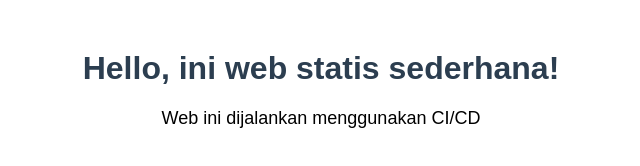
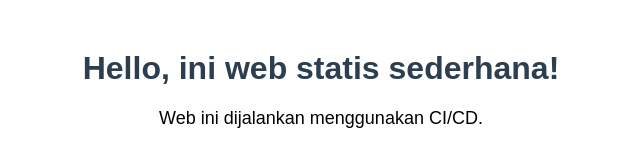
Before and after one commit to ilhamabi/project-devops-uts, a plain HTML site: page index.html in a window 1280 px wide. Shown: the full height of the page, 319-959 px from the left. Drawn offline with Linux system fonts and the light colour scheme.

```diff
--- a/index.html
+++ b/index.html
@@ -20,6 +20,6 @@
   </head>
   <body>
     <h1>Hello, ini web statis sederhana!</h1>
-    <p>Web ini dijalankan menggunakan CI/CD</p>
+    <p>Web ini dijalankan menggunakan CI/CD.</p>
   </body>
 </html>
```
